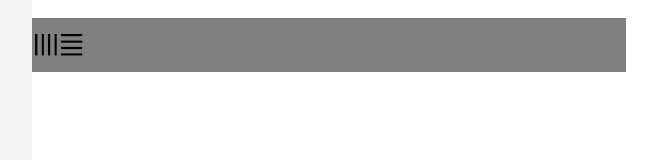
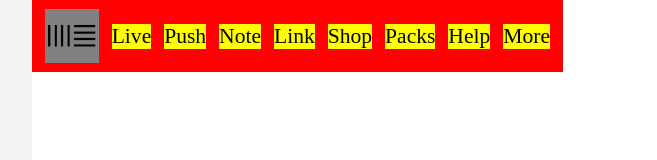
Before and after one commit to love-to-code108/website1, a website: page public/index.html in a window 1280 px wide. Shown: the top 160 px of the page, without its empty margins (77-734 px from the left). Drawn offline with Linux system fonts and the light colour scheme.

Commit message:
the 1st half of the not sticky navbar looks kinda good

```diff
--- a/public/index.html
+++ b/public/index.html
@@ -25,16 +25,15 @@
         <div id="navbar">
             <ul class="navbar1">
                 <li class="navbarElements first"><img class="imgContain" src="../assets/img/LOGO.png" alt=""></li>
-                <li class="navbarElements"></li>
-                <li class="navbarElements"></li>
-                <li class="navbarElements"></li>
-                <li class="navbarElements"></li>
-                <li class="navbarElements"></li>
-                <li class="navbarElements"></li>
-                <li class="navbarElements"></li>
-                <li class="navbarElements"></li>
-                <li class="navbarElements"></li>
-                <li class="navbarElements"></li>
+                <li class="navbarElement"><a href="" class="linking">Live</a></li>
+                <li class="navbarElement"><a href="" class="linking">Push</a></li>
+                <li class="navbarElement"><a href="" class="linking">Note</a></li>
+                <li class="navbarElement"><a href="" class="linking">Link</a></li>
+                <li class="navbarElement"><a href="" class="linking">Shop</a></li>
+                <li class="navbarElement"><a href="" class="linking">Packs</a></li>
+                <li class="navbarElement"><a href="" class="linking">Help</a></li>
+                <li class="navbarElement"><a href="" class="linking">More</a></li>
+
             </ul>
         </div>
     </div>
--- a/src/styles.css
+++ b/src/styles.css
@@ -28,31 +28,48 @@ html{
 
 /* ========== the navigation bar that is not sticky */
 #navbar{
-    height: 5rem;
+    height: 4rem;
     width: 100%;
-    background-color: red;
+    background-color: white;
     display: flex;
-    justify-content: center;
+    justify-content: flex-start;
 }
 
 .navbar1{
     list-style: none;
-    background-color: white;
-    width: 100%;
+    background-color: red;
+    width: 50%;
     display: flex;
     align-items: center;
+    justify-content: space-evenly;
+
 }
 
 .navbarElements{
     width: 3rem;
     height: 3rem;
     background-color: gray;
+    flex-grow: 0;
+
 }
 
 .imgContain{
     height: inherit;
 }
 
-.first{
-    /* flex-grow: 1; */
+
+
+.navbarElement{
+    display: flex;
+    flex-grow: 0;
+    width: fit-content;
+    background-color: yellow;
+
+
 }
+
+.linking{
+    text-decoration: none;
+    color: black;
+    font-size: 1.2rem;
+}
```
